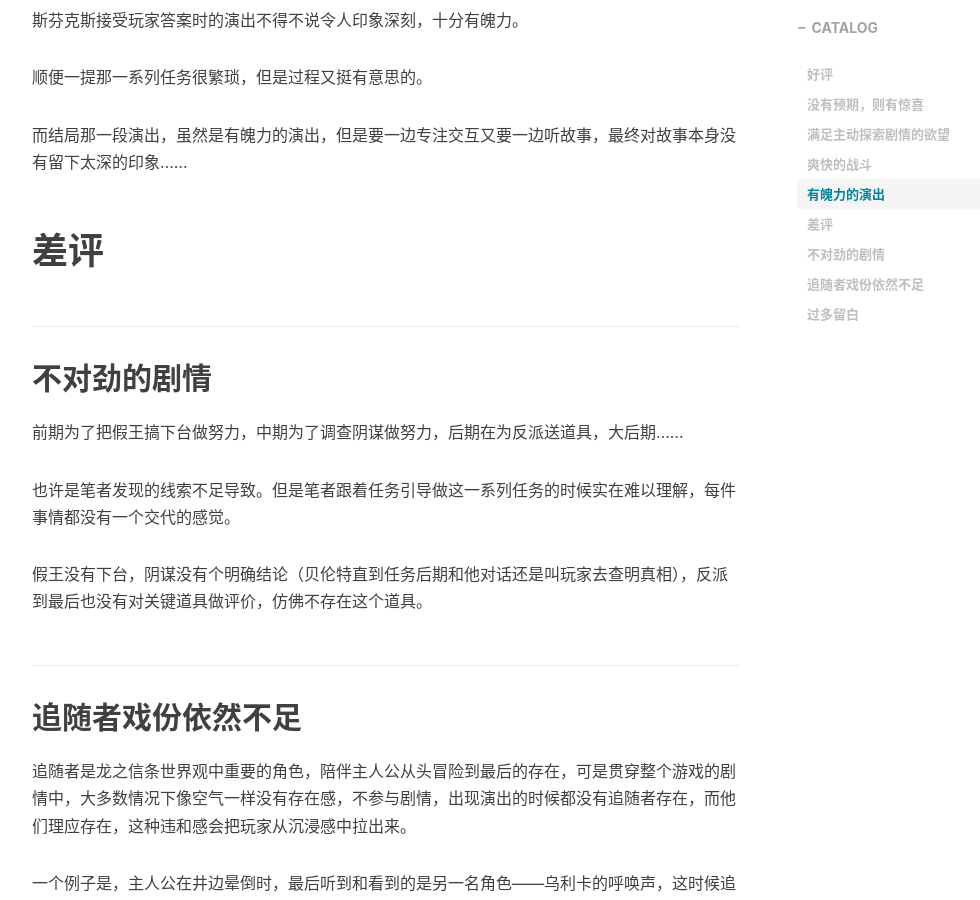
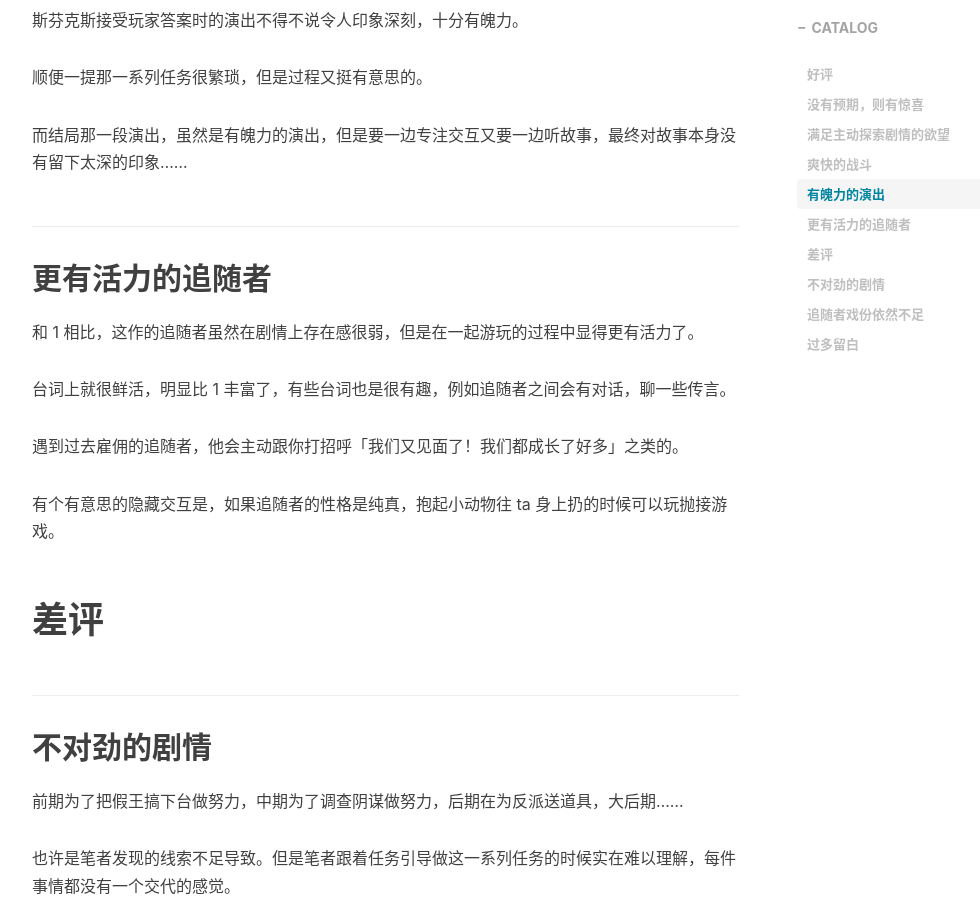
Before and after one commit to SunnyRx/SunnyRx.github.io, a Jekyll site: the page built from _posts/2024-04-07-game-review-of-Dragon-s-Dogma-2.md, in a window 1280 px wide and 900 px high, scrolled down 2193 px. Shown: the whole window, without its empty margins (233-1213 px from the left). Built offline with Jekyll 4.4.1, drawn with Linux system fonts in a browser that asks for light colours; nearby versions of some CDN libraries; comment, search, counter and statistics services are not loaded.

Commit message:
更新博文

```diff
--- a/_posts/2024-04-07-game-review-of-Dragon-s-Dogma-2.md
+++ b/_posts/2024-04-07-game-review-of-Dragon-s-Dogma-2.md
@@ -56,6 +56,16 @@ tags:
 
 而结局那一段演出，虽然是有魄力的演出，但是要一边专注交互又要一边听故事，最终对故事本身没有留下太深的印象……
 
+## 更有活力的追随者
+
+和 1 相比，这作的追随者虽然在剧情上存在感很弱，但是在一起游玩的过程中显得更有活力了。
+
+台词上就很鲜活，明显比 1 丰富了，有些台词也是很有趣，例如追随者之间会有对话，聊一些传言。
+
+遇到过去雇佣的追随者，他会主动跟你打招呼「我们又见面了！我们都成长了好多」之类的。
+
+有个有意思的隐藏交互是，如果追随者的性格是纯真，抱起小动物往 ta 身上扔的时候可以玩抛接游戏。
+
 # 差评
 
 ## 不对劲的剧情
```
